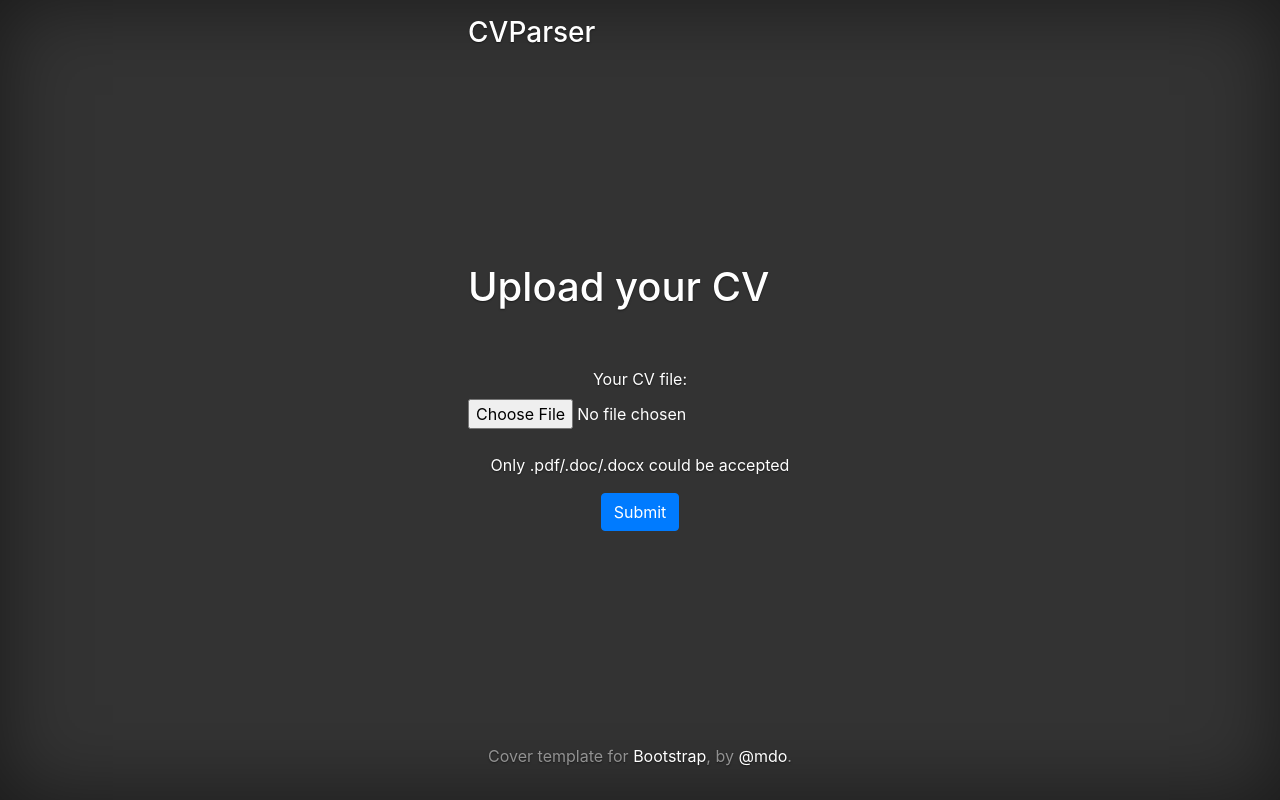
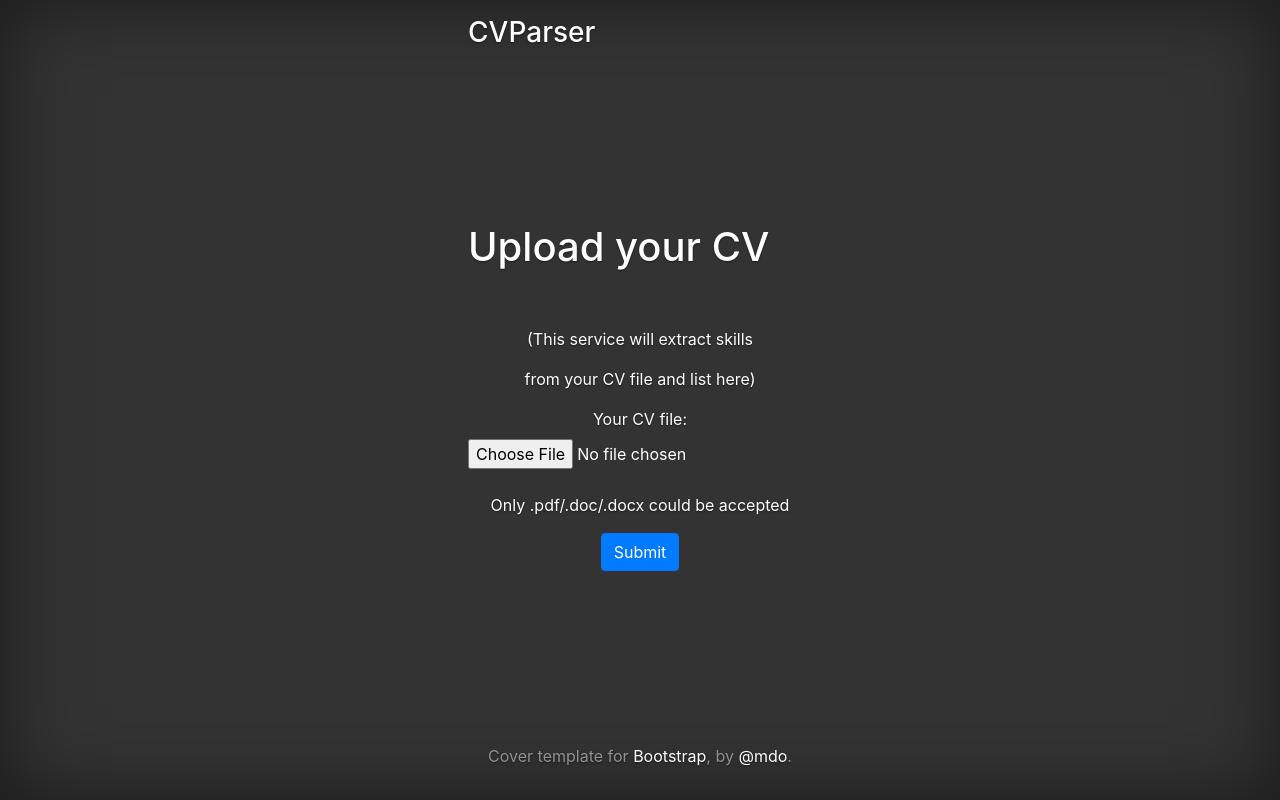
Before and after one commit to eugeny-m/CVParser, a Django app: page / in a window 1280 px wide. Run offline with Django 3.2, Linux system fonts and the light colour scheme; some libraries are stand-ins or nearby versions.

Commit message:
add small index page description

```diff
--- a/main/templates/index.html
+++ b/main/templates/index.html
@@ -7,16 +7,15 @@
             <div class="row mb-5">
                 <h1 class="cover-heading">Upload your CV</h1>
             </div>
+            <div class="row"></div>
+                <p>(This service will extract skills</p>
+                <p>from your CV file and list here)</p>
             <div class="row">
                 <form action="{% url "index" %}" method="post" enctype="multipart/form-data">
                     {% csrf_token %}
                     <div class="form-group">
                         {{ form }}
                     </div>
-{#                    <div class="form-group">#}
-{#                        <label for="id_cv_file">Your CV file:</label>#}
-{#                        <input type="file" name="cv_file" class="form-control-file" required id="id_cv_file">#}
-{#                    </div>#}
                     <button type="submit" class="btn btn-primary">Submit</button>
                 </form>
             </div>
```
